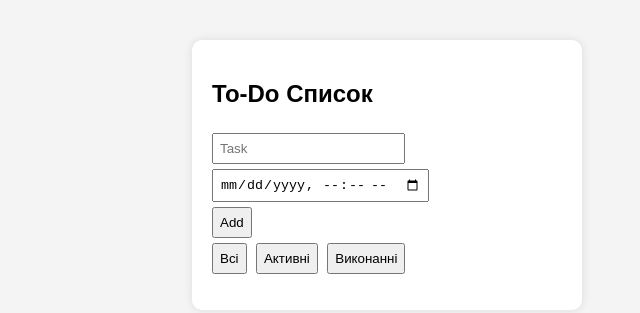
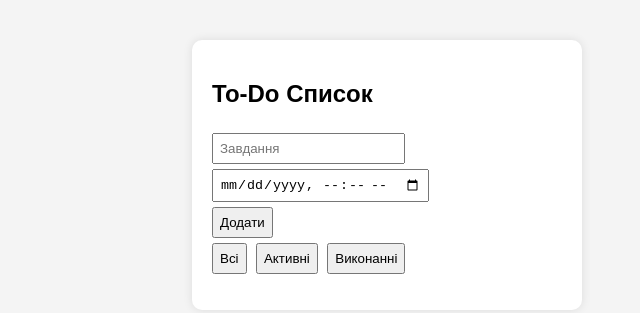
Before and after one commit to CanWeSkipThis/Todo-list, a plain HTML site: page index uk.html in a window 1280 px wide. Shown: the whole page, without its empty margins (253-893 px from the left). Drawn offline with Linux system fonts and the light colour scheme.

Commit message:
Small fix

```diff
--- a/index uk.html
+++ b/index uk.html
@@ -10,9 +10,9 @@
 <div class="app">
   <h2>To-Do Список</h2>
 
-  <input id="taskInput" placeholder="Task"><br>
+  <input id="taskInput" placeholder="Завдання"><br>
   <input id="dateInput" type="datetime-local"><br>
-  <button onclick="addTask()">Add</button>
+  <button onclick="addTask()">Додати</button>
 
   <div class="filters">
     <button onclick="setFilter('all')">Всi</button>
--- a/script.js
+++ b/script.js
@@ -1,4 +1,3 @@
-console.log("JS работает");
 let tasks = JSON.parse(localStorage.getItem("tasks")) || [];
 let filter = "all";
 
```
